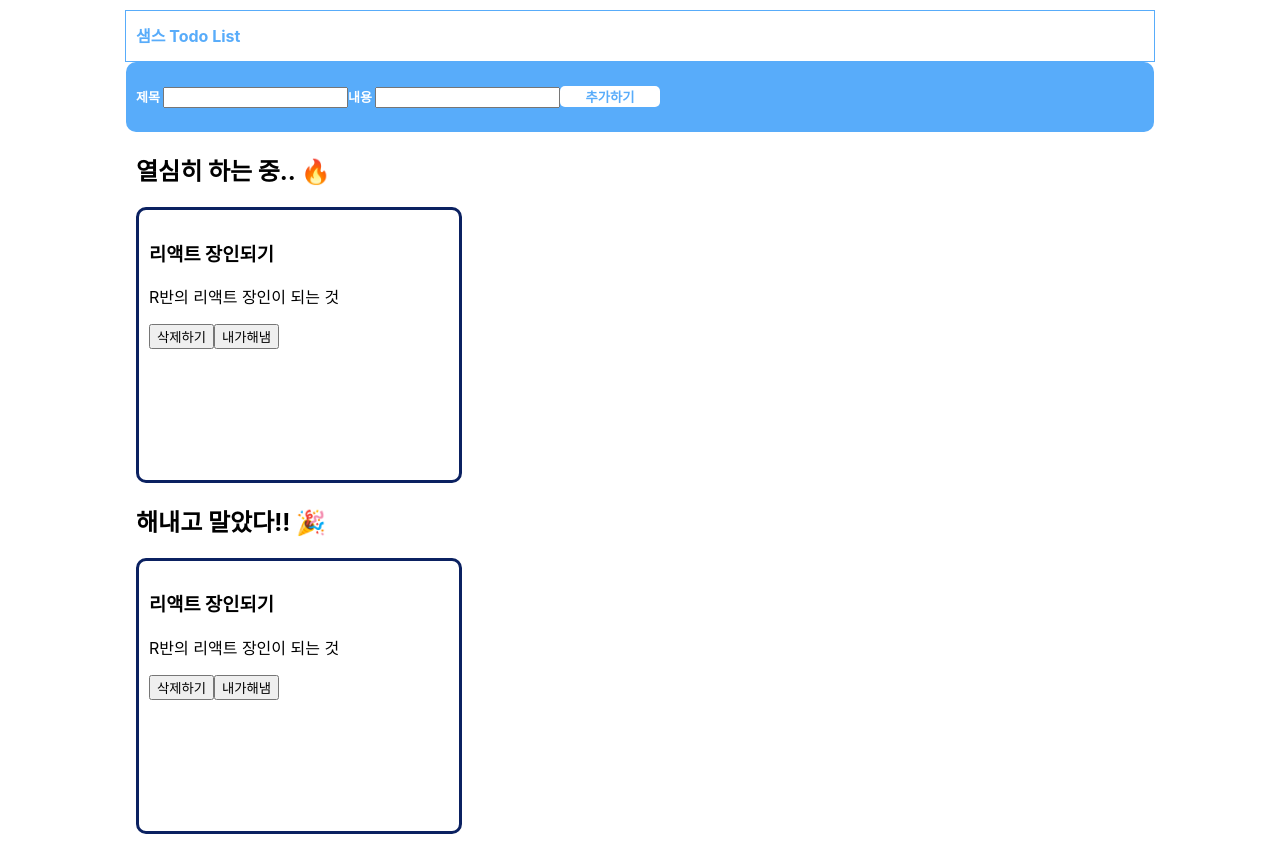
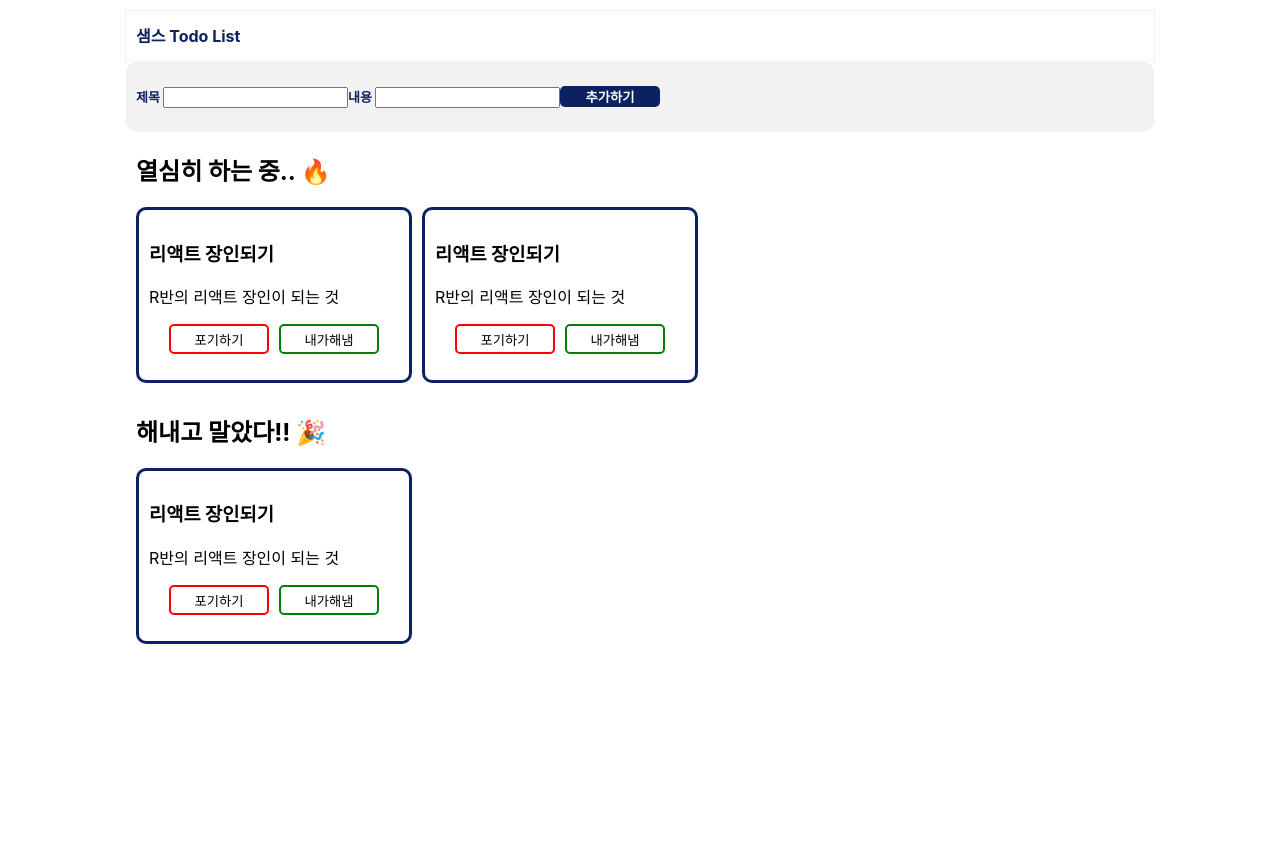
Before and after one commit to SAEMMM/React_TodoList, a React (Create React App) app: page / in a window 1280 px wide. After the commit the page ends 800 px from the top, so only its background shows below. Built offline with nearby package versions, Linux system fonts and the light colour scheme.

Commit message:
todo 추가하기 버튼 + 기능 구현

```diff
--- a/src/App.css
+++ b/src/App.css
@@ -1,5 +1,10 @@
 .all-style {
   padding: 10px;
+}
+
+.float-none {
+  float: none;
+  clear: both;
 }
 
 .header-title {
@@ -7,9 +12,9 @@
   height: 30px;
   margin: auto;
   padding: 10px;
-  border: 1px solid #58ACFA;
+  border: 1px solid #F2F2F2;
   line-height: 30px;
-  color: #58ACFA;;
+  color: #0B2161;
   font-weight: bolder;
 }
 
@@ -19,19 +24,19 @@
   margin: auto;
   padding: 10px;
   line-height: 50px;
-  background-color: #58ACFA;
+  background-color: #F2F2F2;
   border-radius: 10px;
-  color: white;
+  color: #0B2161;
   font-size: small;
   font-weight: bold;
 }
 
 .header-addButton {
   width: 100px;
-  background-color: white;
+  background-color: #0B2161;
   border: none;
   border-radius: 5px;
-  color: #58ACFA;;
+  color: white;
   font-weight: bold;
 }
 
@@ -41,9 +46,33 @@
 }
 
 .body-cards {
-  width: 300px;
-  height: 250px;
+  width: 250px;
+  height: 150px;
   border: 3px solid #0B2161;
   border-radius: 10px;
   padding: 10px;
+  float: left;
+  margin-right: 10px;
+  margin-bottom: 10px;
 }
+
+.delBtn {
+  width: 100px;
+  height: 30px;
+  border: 2px solid red;
+  background-color: white;
+  border-radius: 5px;
+}
+
+.btns {
+  text-align: center;
+}
+
+.doneBtn {
+  margin-left: 10px;
+  width: 100px;
+  height: 30px;
+  border: 2px solid green;
+  background-color: white;
+  border-radius: 5px;
+}
--- a/src/App.js
+++ b/src/App.js
@@ -1,34 +1,87 @@
-import React, {useState} from 'react';
+import React, { useState } from 'react';
 import './App.css';
 
+function Todo(props) {
+  return (
+    <div className='body-cards'>
+      <div>
+        <h3>{props.todo.title}</h3>
+        <p>{props.todo.content}</p>
+        <div className='btns'>
+          <button className='delBtn'>포기하기</button>
+          <button className='doneBtn'>내가해냄</button>
+        </div>
+      </div>
+    </div>
+  )
+}
 function App() {
+  const [todo, setTodo] = useState([
+    { id: 1, title: '리액트 장인되기', content: 'R반의 리액트 장인이 되는 것' },
+    { id: 2, title: '리액트 장인되기', content: 'R반의 리액트 장인이 되는 것' },
+  ])
+
+  const [title, setTitle] = useState('')
+  const [content, setContent] = useState('')
+
+  const titleChangeHandler = (event) => {
+    setTitle(event.target.value)
+  }
+  const contentChangeHandler = (event) => {
+    setContent(event.target.value)
+  }
+
+  const clickAddButtonHandler = () => {
+    const newTodo = {
+      id: todo.length + 1,
+      title: title,
+      content: content
+    }
+
+    setTodo([...todo, newTodo])
+    setTitle('')
+    setContent('')
+  }
+
   return (
     <div className='all-style'>
       <div className='header-title'>샘스 Todo List</div>
       <div className='header-input'>
-        제목 <input />
-        내용 <input />
-        <button className='header-addButton'>추가하기</button>
+        제목 <input
+          value={title}
+          onChange={titleChangeHandler} />
+        내용 <input
+          value={content}
+          onChange={contentChangeHandler} />
+        <button className='header-addButton'
+          onClick={clickAddButtonHandler}>추가하기</button>
       </div>
 
       <div className='body-style'>
         <h2>열심히 하는 중.. 🔥</h2>
-        <div className='body-cards'>
+        {todo.map((todo) => {
+          return <Todo todo={todo} key={todo.id} />
+        })}
+        {/* <div className='body-cards'>
           <div>
             <h3>리액트 장인되기</h3>
             <p>R반의 리액트 장인이 되는 것</p>
-            <button>삭제하기</button>
-            <button>내가해냄</button>
+            <div className='btns'>
+              <button className='delBtn'>포기하기</button>
+              <button className='doneBtn'>내가해냄</button>
             </div>
           </div>
-
+        </div> */}
+        <div className='float-none'></div>
         <h2>해내고 말았다!! 🎉</h2>
         <div className='body-cards'>
           <div>
             <h3>리액트 장인되기</h3>
             <p>R반의 리액트 장인이 되는 것</p>
-            <button>삭제하기</button>
-            <button>내가해냄</button>
+            <div className='btns'>
+              <button className='delBtn'>포기하기</button>
+              <button className='doneBtn'>내가해냄</button>
+            </div>
           </div>
         </div>
       </div>
```
Lines whose indentation alone changed are shown as unchanged.
